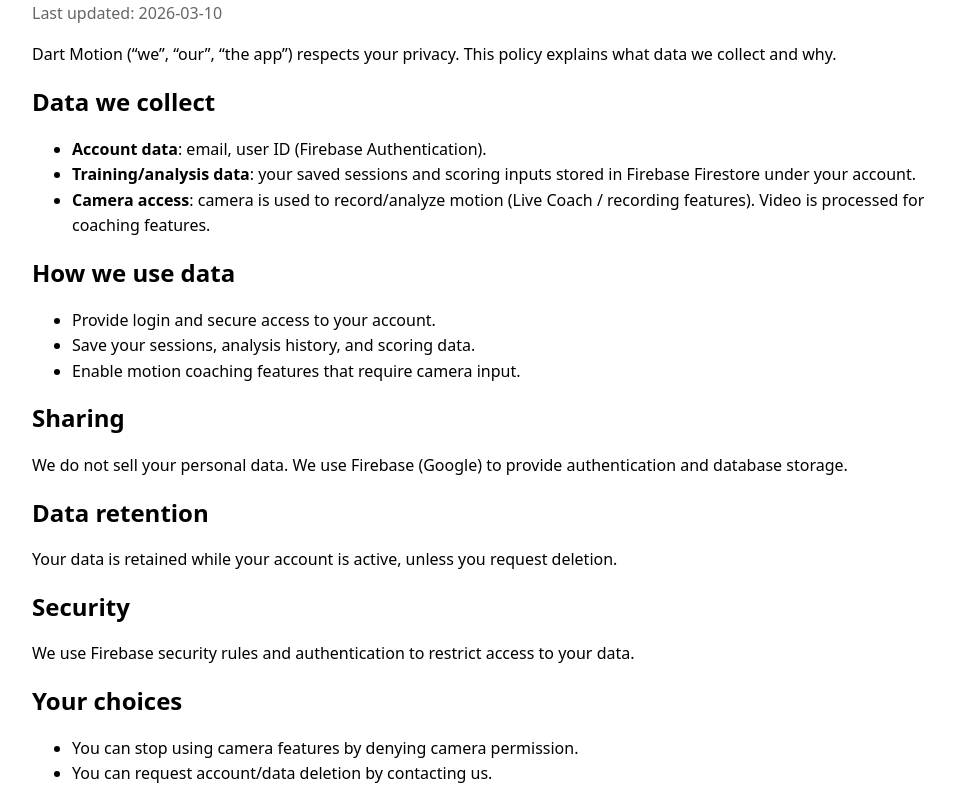
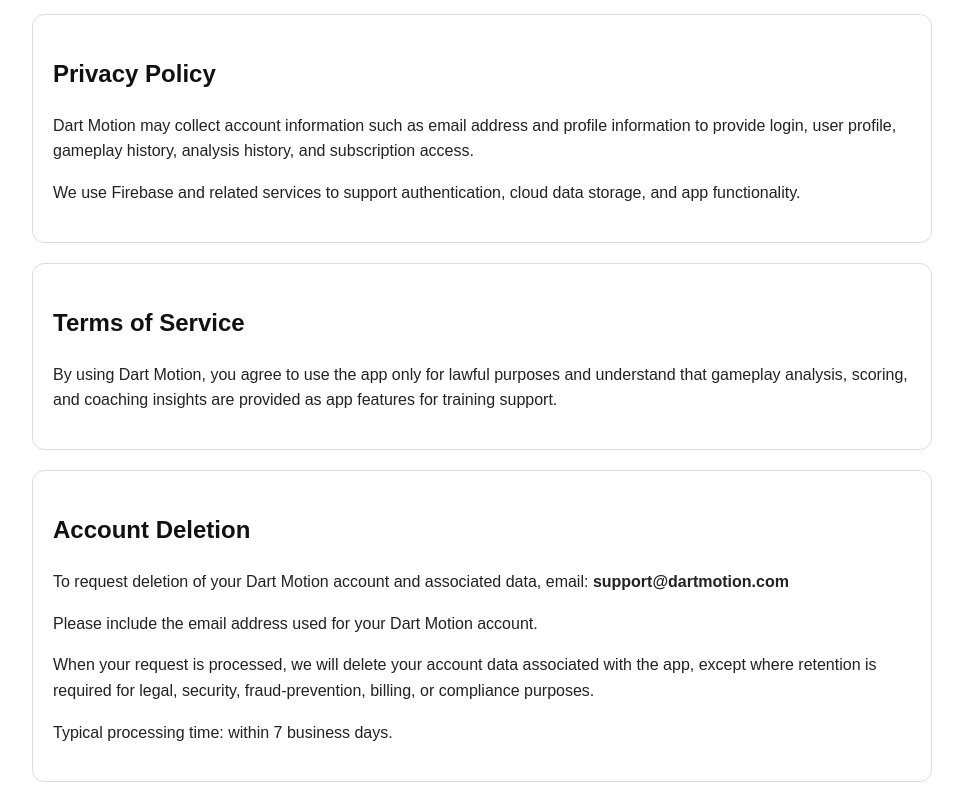
Before and after one commit to anngx199/dartmotion-legal, a plain HTML site: page index.html in a window 1280 px wide. Shown: the part 99-889 px from the top of the page, without its empty margins (158-1121 px from the left). Drawn offline with Linux system fonts and the light colour scheme.

Commit message:
Update privacy policy to legal terms and details

```diff
--- a/index.html
+++ b/index.html
@@ -2,51 +2,46 @@
 <html lang="en">
 <head>
   <meta charset="utf-8" />
-  <meta name="viewport" content="width=device-width,initial-scale=1" />
-  <title>Dart Motion - Privacy Policy</title>
+  <meta name="viewport" content="width=device-width, initial-scale=1" />
+  <title>Dart Motion Legal</title>
   <style>
-    body{font-family:system-ui,-apple-system,Segoe UI,Roboto,Arial,sans-serif;max-width:900px;margin:40px auto;padding:0 16px;line-height:1.6}
-    h1,h2{line-height:1.2}
-    code{background:#f4f4f4;padding:2px 6px;border-radius:6px}
-    .muted{color:#666}
+    body {
+      font-family: Arial, sans-serif;
+      max-width: 900px;
+      margin: 40px auto;
+      padding: 0 20px;
+      line-height: 1.6;
+      color: #222;
+    }
+    h1, h2 { color: #111; }
+    .card {
+      border: 1px solid #ddd;
+      border-radius: 12px;
+      padding: 20px;
+      margin-bottom: 20px;
+    }
   </style>
 </head>
 <body>
-  <h1>Dart Motion – Privacy Policy</h1>
-  <p class="muted">Last updated: 2026-03-10</p>
+  <h1>Dart Motion Legal</h1>
 
-  <p>Dart Motion (“we”, “our”, “the app”) respects your privacy. This policy explains what data we collect and why.</p>
+  <div class="card">
+    <h2>Privacy Policy</h2>
+    <p>Dart Motion may collect account information such as email address and profile information to provide login, user profile, gameplay history, analysis history, and subscription access.</p>
+    <p>We use Firebase and related services to support authentication, cloud data storage, and app functionality.</p>
+  </div>
 
-  <h2>Data we collect</h2>
-  <ul>
-    <li><b>Account data</b>: email, user ID (Firebase Authentication).</li>
-    <li><b>Training/analysis data</b>: your saved sessions and scoring inputs stored in Firebase Firestore under your account.</li>
-    <li><b>Camera access</b>: camera is used to record/analyze motion (Live Coach / recording features). Video is processed for coaching features.</li>
-  </ul>
+  <div class="card">
+    <h2>Terms of Service</h2>
+    <p>By using Dart Motion, you agree to use the app only for lawful purposes and understand that gameplay analysis, scoring, and coaching insights are provided as app features for training support.</p>
+  </div>
 
-  <h2>How we use data</h2>
-  <ul>
-    <li>Provide login and secure access to your account.</li>
-    <li>Save your sessions, analysis history, and scoring data.</li>
-    <li>Enable motion coaching features that require camera input.</li>
-  </ul>
-
-  <h2>Sharing</h2>
-  <p>We do not sell your personal data. We use Firebase (Google) to provide authentication and database storage.</p>
-
-  <h2>Data retention</h2>
-  <p>Your data is retained while your account is active, unless you request deletion.</p>
-
-  <h2>Security</h2>
-  <p>We use Firebase security rules and authentication to restrict access to your data.</p>
-
-  <h2>Your choices</h2>
-  <ul>
-    <li>You can stop using camera features by denying camera permission.</li>
-    <li>You can request account/data deletion by contacting us.</li>
-  </ul>
-
-  <h2>Contact</h2>
-  <p>Email: <a href="mailto:admin@dartmotion.com">admin@dartmotion.com</a></p>
+  <div class="card">
+    <h2>Account Deletion</h2>
+    <p>To request deletion of your Dart Motion account and associated data, email: <strong>support@dartmotion.com</strong></p>
+    <p>Please include the email address used for your Dart Motion account.</p>
+    <p>When your request is processed, we will delete your account data associated with the app, except where retention is required for legal, security, fraud-prevention, billing, or compliance purposes.</p>
+    <p>Typical processing time: within 7 business days.</p>
+  </div>
 </body>
 </html>
```
